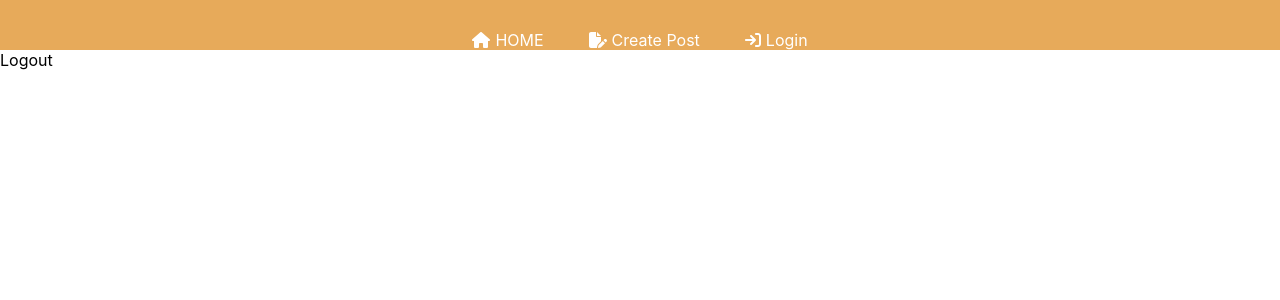
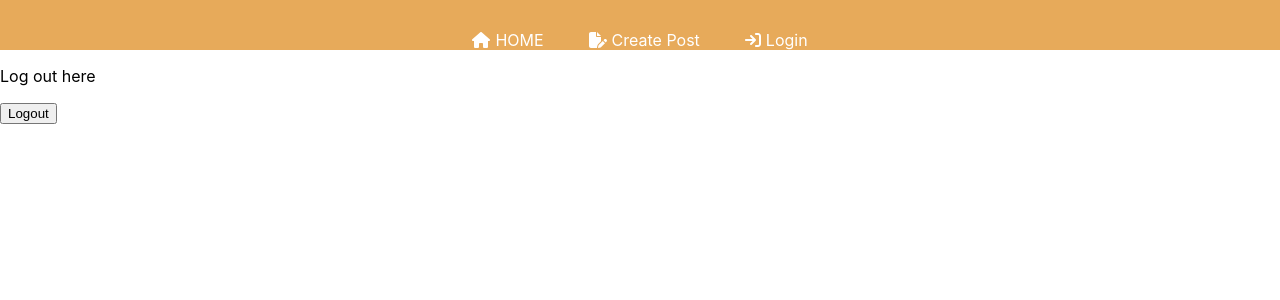
Before and after one commit to Chimoha31/Code_Camp_H, a React (Create React App) app in the folder 04blog_firebase/: page /logout in a window 1280 px wide. Shown: the top 300 px of the page. Built offline with nearby package versions, Linux system fonts and the light colour scheme; no server answers.

Commit message:
Implemented Login & Logout

```diff
--- a/04blog_firebase/src/App.js
+++ b/04blog_firebase/src/App.js
@@ -1,4 +1,4 @@
-import React from "react";
+import React, { useState } from "react";
 import { BrowserRouter as Router, Routes, Route } from "react-router-dom";
 import Home from "./components/home/Home";
 import Login from "./components/login/Login";
@@ -7,14 +7,15 @@
 import CreatePost from "./components/post/CreatePost";
 
 const App = () => {
+  const [isAuth, setIsAuth] = useState(false);
   return (
     <Router>
-      <Navbar />
+      <Navbar isAuth={isAuth} />
       <Routes>
         <Route path="/" element={<Home />} />
         <Route path="/createPost" element={<CreatePost />} />
-        <Route path="/login" element={<Login />} />
-        <Route path="/logout" element={<Logout />} />
+        <Route path="/login" element={<Login setIsAuth={setIsAuth} />} />
+        <Route path="/logout" element={<Logout setIsAuth={setIsAuth} />} />
       </Routes>
     </Router>
   );
--- a/04blog_firebase/src/components/login/Login.jsx
+++ b/04blog_firebase/src/components/login/Login.jsx
@@ -2,15 +2,18 @@
 import "./Login.css";
 import { signInWithPopup } from "firebase/auth";
 import { provider, auth } from "../../firebase/firebase";
+import { useNavigate } from "react-router-dom";
 
-const Login = () => {
+const Login = ({ setIsAuth }) => {
+  const navigate = useNavigate();
+
   const handleGoogleLogin = () => {
     signInWithPopup(auth, provider)
       .then((result) => {
-        console.log(result);
-        // const credential = GoogleAuthProvider.credentialFromResult(result);
-        // const token = credential.accessToken;
-        // const user = result.user;
+        setIsAuth(true);
+        localStorage.setItem("isAuth", true);
+        navigate("/");
+        // console.log(result);
       })
       .catch((err) => {
         console.log(err);
--- a/04blog_firebase/src/components/logout/Logout.jsx
+++ b/04blog_firebase/src/components/logout/Logout.jsx
@@ -1,11 +1,31 @@
-import React from 'react'
+import React from "react";
+import "./Logout.css";
+import { signOut } from "firebase/auth";
+import { auth } from "../../firebase/firebase";
+import { useNavigate } from "react-router-dom";
 
-const Logout = () => {
+const Logout = ({ setIsAuth }) => {
+  const navigate = useNavigate();
+
+  const handleLogOut = () => {
+    signOut(auth)
+      .then(() => {
+        localStorage.clear();
+        setIsAuth(false);
+        navigate("/login");
+        console.log("Logout!");
+      })
+      .catch((err) => {
+        console.log(err);
+      });
+  };
+
   return (
     <div>
-      Logout
+      <p>Log out here</p>
+      <button onClick={handleLogOut}>Logout</button>
     </div>
-  )
-}
+  );
+};
 
-export default Logout
+export default Logout;
--- a/04blog_firebase/src/components/navbar/Navbar.jsx
+++ b/04blog_firebase/src/components/navbar/Navbar.jsx
@@ -6,7 +6,7 @@
 import { faFilePen } from "@fortawesome/free-solid-svg-icons";
 import { faArrowRightToBracket } from "@fortawesome/free-solid-svg-icons";
 
-const Navbar = () => {
+const Navbar = ({ isAuth }) => {
   return (
     <nav>
       <Link to="/">
@@ -17,10 +17,17 @@
         <FontAwesomeIcon icon={faFilePen} />
         Create Post
       </Link>
-      <Link to="/login">
-        <FontAwesomeIcon icon={faArrowRightToBracket} />
-        Login
-      </Link>
+      {isAuth ? (
+        <Link to="/logout">
+          <FontAwesomeIcon icon={faArrowRightToBracket} />
+          Log Out
+        </Link>
+      ) : (
+        <Link to="/login">
+          <FontAwesomeIcon icon={faArrowRightToBracket} />
+          Login
+        </Link>
+      )}
     </nav>
   );
 };
```
Also changed, not shown: 04blog_firebase/src/components/logout/Logout.css (added).
